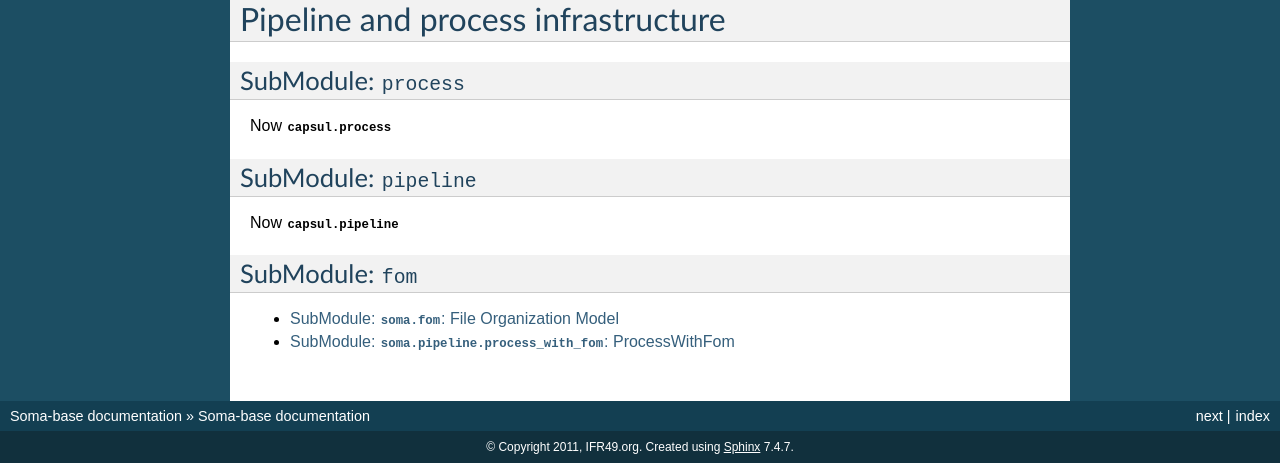
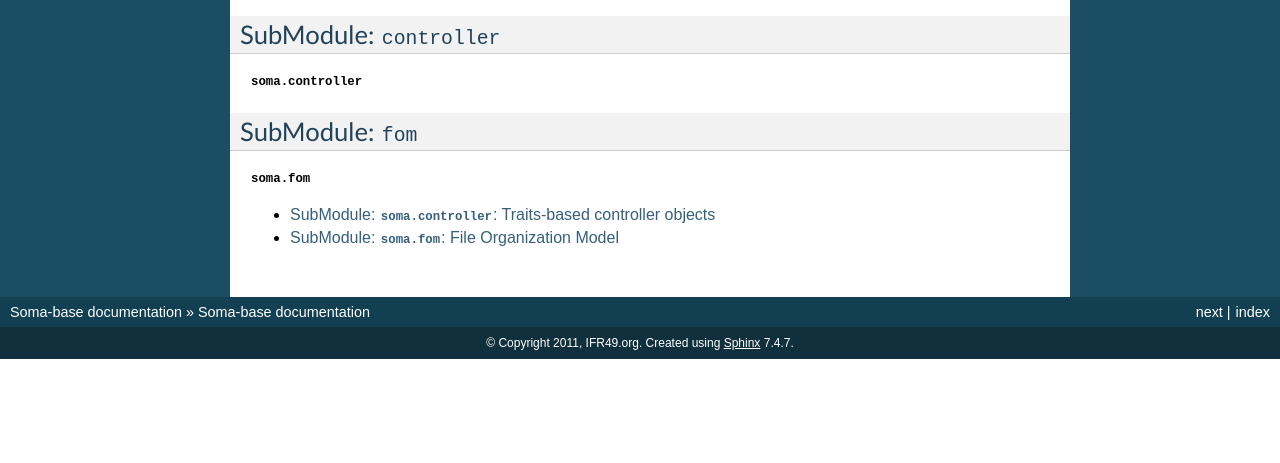
Before and after one commit to populse/soma-base, a Sphinx documentation site: the page built from doc/sphinx/index.rst, in a window 1280 px wide and 900 px high, scrolled down 3208 px, cut to the strip 437-900 px from the top of the window. Built offline with Sphinx 7.4.7, drawn with Linux system fonts in a browser that asks for light colours; the version number could not be read and is left out; after the commit the page ends 4004 px from its top, so only the background shows below that; some of the changed text lies outside the part shown.

Commit message:
doc update
git-svn-id: https://bioproj.extra.cea.fr/neurosvn/brainvisa/soma/soma-base/trunk@62094 613412ce-1361-4b7a-93bf-a3c75af1bae4

```diff
--- a/doc/sphinx/api.rst
+++ b/doc/sphinx/api.rst
@@ -1,14 +1,23 @@
 :orphan:
+
+SubModule: :mod:`soma.controller`: Traits-based controller objects
+==================================================================
+
+Classes
+-------
+:class:`soma.controller.controller.Controller`
+:class:`soma.controller.controller.ControllerFactories`
+:class:`soma.controller.controller.MetaController`
+
+API
+---
+
+.. automodule:: soma.controller.controller
+  :members:
+
 
 SubModule: :mod:`soma.fom`: File Organization Model
 ===================================================
 
 .. automodule:: soma.fom
   :members:
-
-
-SubModule: :mod:`soma.pipeline.process_with_fom`: ProcessWithFom
-================================================================
-
-.. automodule:: soma.pipeline.process_with_fom
-  :members:
--- a/doc/sphinx/index.rst
+++ b/doc/sphinx/index.rst
@@ -151,21 +151,17 @@ SubModule: ``qtgui``
   :members:
 
 
-Pipeline and process infrastructure
-===================================
+SubModule: ``controller``
+-------------------------
 
-SubModule: ``process``
-----------------------
+:mod:`soma.controller`
 
-Now :mod:`capsul.process`
-
-SubModule: ``pipeline``
------------------------
-
-Now :mod:`capsul.pipeline`
 
 SubModule: ``fom``
 ------------------
+
+:mod:`soma.fom`
+
 
 .. toctree::
     :maxdepth: 1
```
